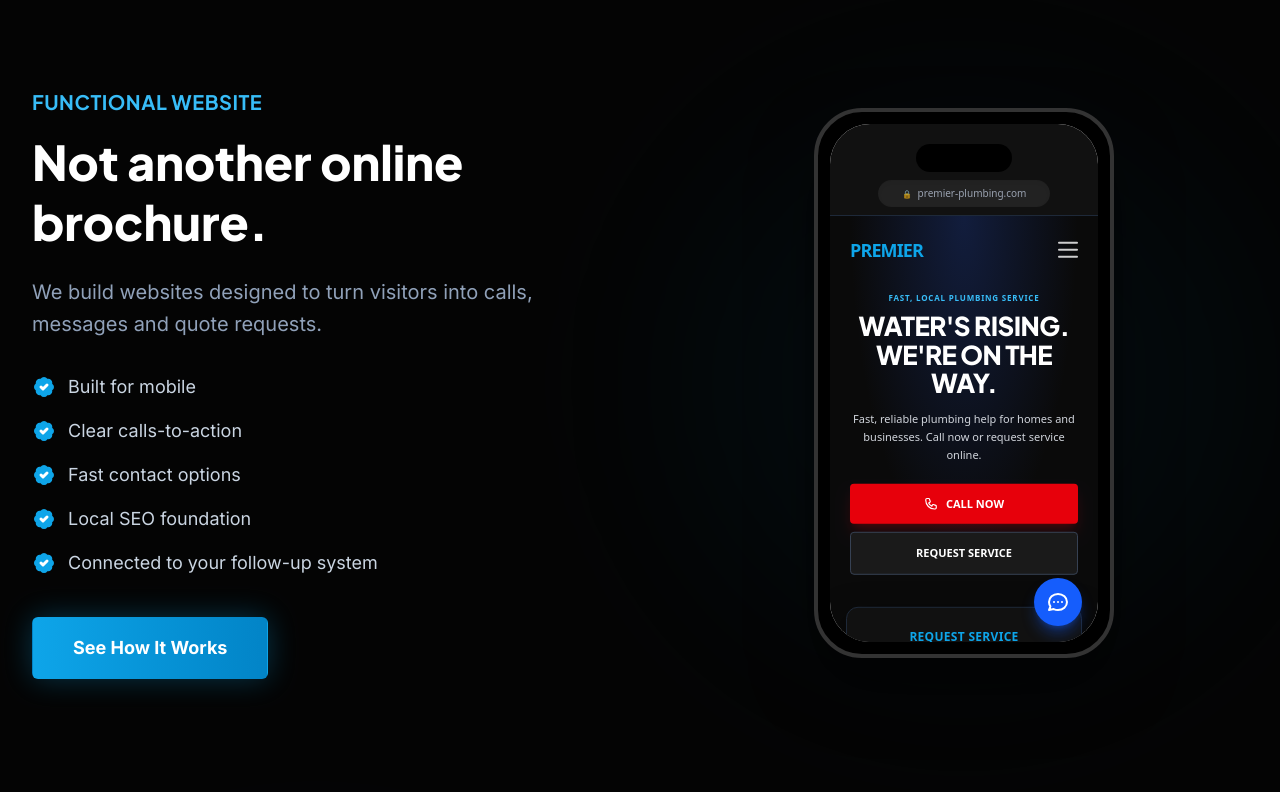
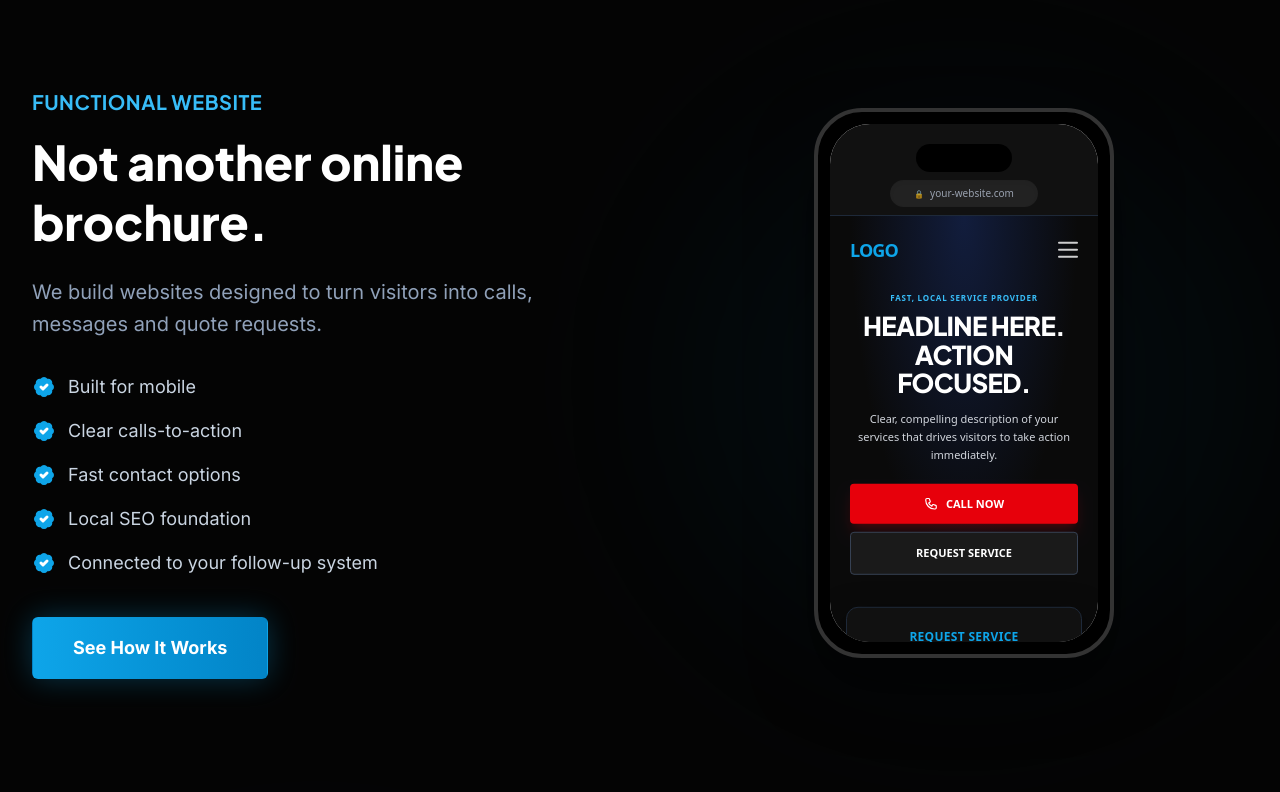
Before and after one commit to MarcelAIG/IZAD-SYSTEMS, a React (Vite) app: page / in a window 1280 px wide. Shown: the part 1088-1880 px from the top of the page. Built offline with nearby package versions, Linux system fonts and the light colour scheme.

Commit message:
chages applied

```diff
--- a/src/components/home/HomeProducts.tsx
+++ b/src/components/home/HomeProducts.tsx
@@ -448,7 +448,8 @@ function InteractiveFollowUpMockup() {
            </div>
 
            <div className="flex-1 p-4 flex flex-col relative overflow-hidden">
-              <div className="flex justify-center mb-4">
+              <div className={`flex flex-col transition-transform duration-700 ease-in-out ${step >= 8 ? '-translate-y-44' : 'translate-y-0'}`}>
+                <div className="flex justify-center mb-4">
                  <div className="bg-gray-200/80 text-gray-500 text-[10px] font-semibold px-3 py-1 rounded-full">Today</div>
               </div>
 
@@ -491,7 +492,8 @@ function InteractiveFollowUpMockup() {
                      - Your Business
                   </div>
                 </div>
-              </div>
+               </div>
+             </div>
            </div>
 
            <div className="p-3 border-t border-gray-200 bg-white pb-6 shrink-0 relative z-10">
@@ -543,14 +545,14 @@ function InteractiveLocalSEOMockup() {
 
         {/* SCENE 1: Google Search */}
         <div className={`absolute inset-0 bg-[#f8f9fa] transition-opacity duration-500 flex flex-col ${step <= 3 ? 'opacity-100 z-30' : 'opacity-0 z-0 pointer-events-none'}`}>
-          <div className="pt-12 pb-2 px-4 shadow-[0_1px_4px_rgba(0,0,0,0.05)] bg-white relative z-10">
-             <div className="flex items-center gap-3">
+          <div className="pt-16 pb-3 px-6 shadow-[0_1px_4px_rgba(0,0,0,0.05)] bg-white relative z-10">
+             <div className="flex items-center gap-2.5">
                 {/* Search Bar */}
                 <div className="flex-1 bg-white border border-gray-200 shadow-sm rounded-full h-10 flex items-center px-4 relative overflow-hidden">
                    <div className="text-lg font-bold text-[#4285F4] mr-2 -mt-0.5">G</div>
                    <div className="relative flex-1 h-full flex items-center">
                       <span className={`text-gray-800 text-[13px] absolute left-0 transition-opacity ${step >= 2 ? 'opacity-100' : 'opacity-0'}`}>
-                         plumber near me
+                         service near me
                       </span>
                    </div>
                 </div>
@@ -588,7 +590,7 @@ function InteractiveLocalSEOMockup() {
                       </div>
                       <span className="text-[11px] text-gray-500 ml-1">(248)</span>
                    </div>
-                   <div className="text-[11px] text-gray-600 mb-3">Plumbing Services ⋅ Open 24/7</div>
+                   <div className="text-[11px] text-gray-600 mb-3">Local Services ⋅ Open 24/7</div>
                    <div className="flex gap-2">
                       <div className="flex-1 bg-white border border-gray-300 text-blue-600 font-semibold text-[11px] py-1.5 rounded-full flex justify-center items-center gap-1.5 shadow-sm"><svg className="w-3.5 h-3.5" fill="none" stroke="currentColor" viewBox="0 0 24 24"><path strokeLinecap="round" strokeLinejoin="round" strokeWidth={2} d="M3 5a2 2 0 012-2h3.28a1 1 0 01.948.684l1.498 4.493a1 1 0 01-.502 1.21l-2.257 1.13a11.042 11.042 0 005.516 5.516l1.13-2.257a1 1 0 011.21-.502l4.493 1.498a1 1 0 01.684.949V19a2 2 0 01-2 2h-1C9.716 21 3 14.284 3 6V5z"/></svg> Call</div>
                       <div className="flex-1 bg-white border border-gray-300 text-blue-600 font-semibold text-[11px] py-1.5 rounded-full flex justify-center items-center gap-1.5 shadow-sm">Directions</div>
@@ -701,9 +703,9 @@ function InteractiveWebsiteMockup() {
   return (
     <PhoneFrame>
       {/* Mobile Browser Header */}
-      <div className="bg-[#111] pt-14 pb-2 px-4 border-b border-gray-800 flex items-center justify-center relative z-20 shrink-0">
+      <div className="bg-[#111] pt-14 pb-2 px-4 border-b border-gray-800 flex items-center justify-center relative z-20 shrink-0 overflow-hidden">
          <div className="bg-[#222] text-gray-400 text-[10px] px-6 py-1.5 rounded-full flex items-center gap-1.5 font-medium shadow-inner">
-            <span className="opacity-70 text-[8px]">🔒</span> premier-plumbing.com
+            <span className="opacity-70 text-[8px]">🔒</span> your-website.com
          </div>
       </div>
 
@@ -720,7 +722,7 @@ function InteractiveWebsiteMockup() {
            {/* Nav */}
            <div className="flex justify-between items-center p-5 relative z-10">
               <div className="font-black text-lg tracking-tighter text-white flex items-center gap-1">
-                 <span className="text-brand-500">PREMIER</span>
+                 <span className="text-brand-500">LOGO</span>
               </div>
               <div className="w-5 h-4 flex flex-col justify-between opacity-80">
                  <div className="w-full h-0.5 bg-white rounded-full"></div>
@@ -731,9 +733,9 @@ function InteractiveWebsiteMockup() {
 
            {/* Hero */}
            <div className="px-5 pt-2 pb-4 text-center relative z-10">
-              <div className="text-brand-400 text-[8px] font-bold tracking-widest uppercase mb-2">Fast, Local Plumbing Service</div>
-              <h4 className="text-[26px] font-black text-white mb-3 tracking-tight leading-[1.1] uppercase">Water's Rising.<br/>We're On The Way.</h4>
-              <p className="text-gray-300 text-[11px] mb-5 leading-relaxed">Fast, reliable plumbing help for homes and businesses. Call now or request service online.</p>
+              <div className="text-brand-400 text-[8px] font-bold tracking-widest uppercase mb-2">Fast, Local Service Provider</div>
+              <h4 className="text-[26px] font-black text-white mb-3 tracking-tight leading-[1.1] uppercase">Headline Here.<br/>Action Focused.</h4>
+              <p className="text-gray-300 text-[11px] mb-5 leading-relaxed">Clear, compelling description of your services that drives visitors to take action immediately.</p>
 
               {/* Buttons */}
               <div className="flex flex-col gap-2">
@@ -771,20 +773,15 @@ function InteractiveWebsiteMockup() {
               <div className="grid grid-cols-2 gap-3">
                  <div className="bg-[#111] border border-gray-800 rounded-xl p-4 text-center">
                    <div className="w-8 h-8 bg-blue-500/20 rounded-full mx-auto mb-2 flex items-center justify-center text-blue-500">⚡</div>
-                   <div className="text-gray-300 text-[10px] font-bold uppercase">Emergency</div>
+                   <div className="text-gray-300 text-[10px] font-bold uppercase">Service 1</div>
                  </div>
                  <div className="bg-[#111] border border-gray-800 rounded-xl p-4 text-center">
                    <div className="w-8 h-8 bg-red-500/20 rounded-full mx-auto mb-2 flex items-center justify-center text-red-500">🔧</div>
-                   <div className="text-gray-300 text-[10px] font-bold uppercase">Repairs</div>
+                   <div className="text-gray-300 text-[10px] font-bold uppercase">Service 2</div>
                  </div>
               </div>
            </div>
          </motion.div>
-
-         {/* Floating chat (Fixed positioning so it stays at the bottom while scrolling) */}
-         <div className="absolute bottom-4 right-4 w-12 h-12 bg-blue-600 rounded-full flex items-center justify-center shadow-lg shadow-blue-600/40 z-20">
-            <svg className="w-6 h-6 text-white" fill="none" viewBox="0 0 24 24" stroke="currentColor"><path strokeLinecap="round" strokeLinejoin="round" strokeWidth={2} d="M8 12h.01M12 12h.01M16 12h.01M21 12c0 4.418-4.03 8-9 8a9.863 9.863 0 01-4.255-.949L3 20l1.395-3.72C3.512 15.042 3 13.574 3 12c0-4.418 4.03-8 9-8s9 3.582 9 8z" /></svg>
-         </div>
       </div>
     </PhoneFrame>
   );
```
Also changed, not shown: 1 other file (tests, documents, lock files or other folders).
